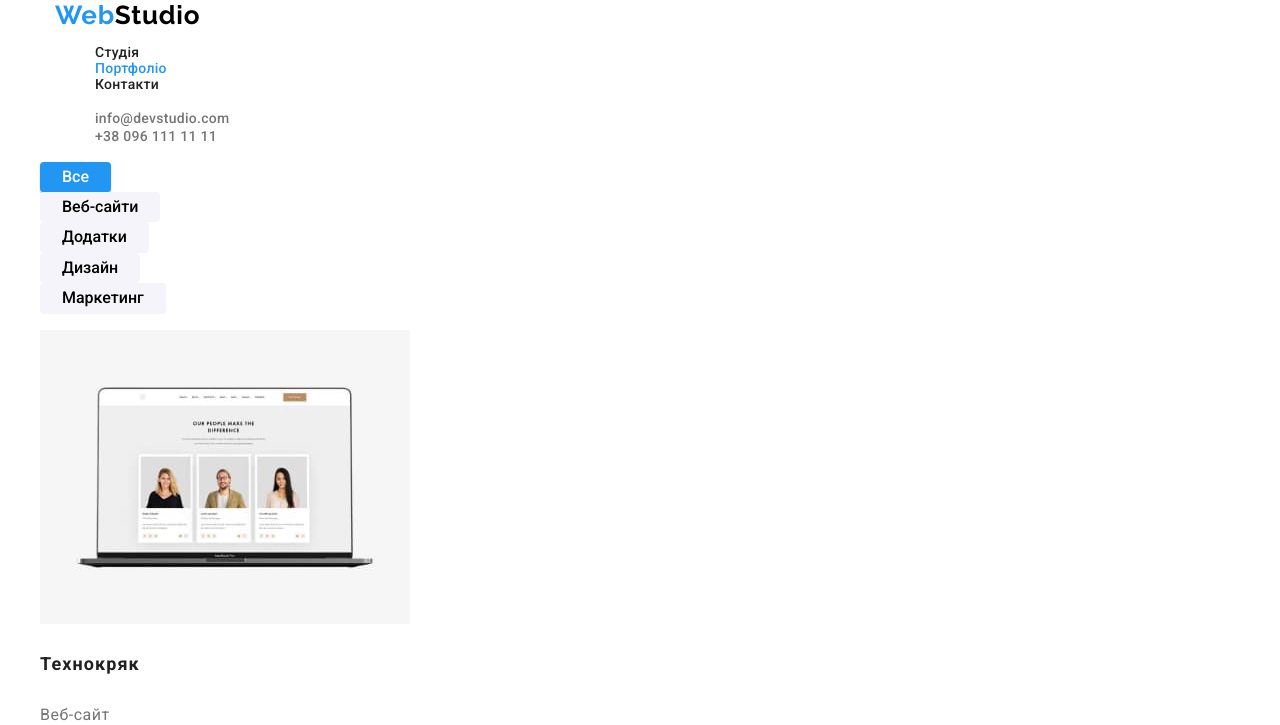
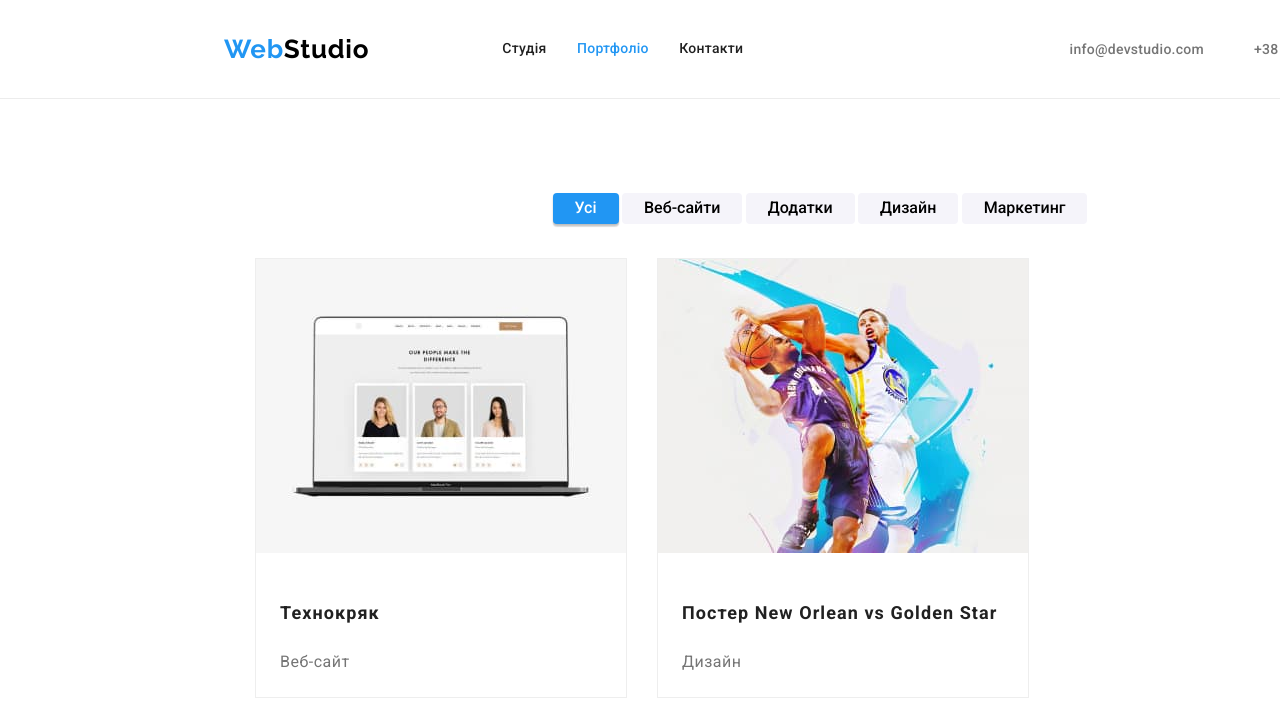
Before and after one commit to sobaken78/goit-markup-hw-03, a plain HTML site: page portfolio.html in a window 1280 px wide. Shown: the top 725 px of the page. Drawn offline with nearby package versions, Linux system fonts and the light colour scheme.

Commit message:
portfolio complete

```diff
--- a/css/styles.css
+++ b/css/styles.css
@@ -14,7 +14,8 @@ body {
   font-family: "Roboto", sans-serif;
   color: var(--text-color);
 }
-section {
+section,
+footer {
   width: 1600px;
   margin: 0 auto;
 }
@@ -80,10 +81,11 @@ section {
 /* Header Styles */
 
 .header {
+  border-bottom: 1px solid #ececec;
 }
 
 .header--container {
-  padding: 24px 0 24px;
+  padding: 24px;
   display: flex;
   align-items: center;
 }
@@ -305,8 +307,12 @@ section {
 
 /* Portfolio Styles */
 
-.portfolio-item {
-  color: var(--text-color);
+.portfolio-button-list {
+  display: flex;
+  align-items: center;
+  justify-content: space-between;
+  width: 575px;
+  margin: 94px auto 34px auto;
 }
 
 .portfolio-button {
@@ -328,10 +334,33 @@ section {
     0px 2px 2px rgba(0, 0, 0, 0.12);
 }
 
+.portfolio {
+  display: flex;
+  flex-wrap: wrap;
+  margin-left: -30px;
+  margin-top: -30px;
+  margin-bottom: 94px;
+}
+
+.portfolio-card {
+  border: 1px solid #eeeeee;
+  flex-basis: calc(100% / 3 - 30px);
+  margin-left: 30px;
+  margin-top: 30px;
+}
+
+.portfolio-item {
+  color: var(--text-color);
+}
+
 .hover-accent:hover,
 .hover-accent:focus,
 .current {
   color: var(--accent-color);
+}
+
+.portfolio-img {
+  margin-bottom: 20px;
 }
 
 .project--title {
@@ -339,6 +368,8 @@ section {
   font-size: 18px;
   line-height: 2;
   letter-spacing: 0.06em;
+  margin-bottom: 4px;
+  margin-left: 24px;
 }
 
 .project--description {
@@ -347,4 +378,6 @@ section {
   line-height: 1.88;
   letter-spacing: 0.03em;
   color: var(--second-text-color);
+  margin-bottom: 20px;
+  margin-left: 24px;
 }
--- a/portfolio.html
+++ b/portfolio.html
@@ -15,20 +15,23 @@
       rel="stylesheet"
       href="https://cdnjs.cloudflare.com/ajax/libs/modern-normalize/1.1.0/modern-normalize.min.css"
     />
-
+    <link rel="stylesheet" href="./css/reset.css" />
     <link rel="stylesheet" href="./css/styles.css" />
   </head>
   <body>
-    <header class="header">
-      <div class="container">
+    <header>
+      <section class="header">
+        <div class="container header--container">
           <nav class="navigation">
-          <a class="link logo" lang="en" href="./index.html"
+            <a class="link logo logo--header" lang="en" href="./index.html"
               ><span class="logo-blue">Web</span
               ><span class="logo-black">Studio</span></a
             >
-          <ul class="list menu-link">
+            <ul class="list menu-link header--navigation">
               <li class="menu-item">
-              <a class="link menu-link hover-accent" href="./index.html"
+                <a
+                  class="link menu-link hover-accent hover-accent"
+                  href="./index.html"
                   >Студія</a
                 >
               </li>
@@ -44,7 +47,7 @@
               </li>
             </ul>
           </nav>
-        <ul class="list">
+          <ul class="list header--contacts">
             <li>
               <a
                 class="link menu-link e-mail hover-accent"
@@ -53,22 +56,26 @@
               >
             </li>
             <li>
-            <a class="link tel menu-link hover-accent" href="tel:+380961111111"
+              <a
+                class="link tel menu-link hover-accent"
+                href="tel:+380961111111"
                 >+38 096 111 11 11</a
               >
             </li>
           </ul>
         </div>
+      </section>
     </header>
     <main>
       <section>
-        <ul class="list">
+        <div class="container">
+          <ul class="list portfolio-button-list">
             <li>
               <button
                 class="portfolio-button portfolio-button_current"
                 type="button"
               >
-              Все
+                Усі
               </button>
             </li>
             <li>
@@ -84,10 +91,11 @@
               <button class="portfolio-button" type="button">Маркетинг</button>
             </li>
           </ul>
-        <ul class="list">
-          <li>
+          <ul class="list portfolio">
+            <li class="portfolio-card">
               <a class="link portfolio-item" href="">
                 <img
+                  class="portfolio-img"
                   src="./images/img8.jpg"
                   alt="ноутбук"
                   width="370"
@@ -97,9 +105,10 @@
                 <p class="project--description">Веб-сайт</p>
               </a>
             </li>
-          <li>
+            <li class="portfolio-card">
               <a class="link portfolio-item" href="">
                 <img
+                  class="portfolio-img"
                   src="./images/img9.jpg"
                   alt="постер"
                   width="370"
@@ -111,9 +120,10 @@
                 <p class="project--description">Дизайн</p>
               </a>
             </li>
-          <li>
+            <li class="portfolio-card">
               <a class="link portfolio-item" href="">
                 <img
+                  class="portfolio-img"
                   src="./images/img10.jpg"
                   alt="логотип ресторану"
                   width="370"
@@ -125,9 +135,10 @@
                 <p class="project--description">Додаток</p>
               </a>
             </li>
-          <li>
+            <li class="portfolio-card">
               <a class="link portfolio-item" href="">
                 <img
+                  class="portfolio-img"
                   src="./images/img11.jpg"
                   alt="навушники"
                   width="370"
@@ -139,9 +150,10 @@
                 <p class="project--description">Маркетинг</p>
               </a>
             </li>
-          <li>
+            <li class="portfolio-card">
               <a class="link portfolio-item" href="">
                 <img
+                  class="portfolio-img"
                   src="./images/img12.jpg"
                   alt="коробки"
                   width="370"
@@ -153,9 +165,10 @@
                 <p class="project--description">Додаток</p>
               </a>
             </li>
-          <li>
+            <li class="portfolio-card">
               <a class="link portfolio-item" href="">
                 <img
+                  class="portfolio-img"
                   src="./images/img13.jpg"
                   alt="монітор"
                   width="370"
@@ -165,9 +178,10 @@
                 <p class="project--description">Веб-сайт</p>
               </a>
             </li>
-          <li>
+            <li class="portfolio-card">
               <a class="link portfolio-item" href="">
                 <img
+                  class="portfolio-img"
                   src="./images/img14.jpg"
                   alt="книга"
                   width="370"
@@ -179,21 +193,25 @@
                 <p class="project--description">Дизайн</p>
               </a>
             </li>
-          <li>
+            <li class="portfolio-card">
               <a class="link portfolio-item" href="">
                 <img
+                  class="portfolio-img"
                   src="./images/img15.jpg"
                   alt="бірка"
                   width="370"
                   height="294"
                 />
-              <h3 class="project--title">Проект <span lang="en">LAB</span></h3>
+                <h3 class="project--title">
+                  Проект <span lang="en">LAB</span>
+                </h3>
                 <p class="project--description">Маркетинг</p>
               </a>
             </li>
-          <li>
+            <li class="portfolio-card">
               <a class="link portfolio-item" href="">
                 <img
+                  class="portfolio-img"
                   src="./images/img16.jpg"
                   alt="ноутбук"
                   width="370"
@@ -204,15 +222,17 @@
               </a>
             </li>
           </ul>
+        </div>
       </section>
     </main>
 
     <footer class="footer">
-      <a class="link logo" lang="en" href="./index.html"
+      <div class="container">
+        <a class="link logo footer-logo" lang="en" href="./index.html"
           ><span class="logo-blue">Web</span
           ><span class="logo-white">Studio</span></a
         >
-      <address class="address">
+        <address class="address footer-container">
           <ul class="list">
             <li>
               <a
@@ -237,6 +257,7 @@
             </li>
           </ul>
         </address>
+      </div>
     </footer>
   </body>
 </html>
```
Lines whose indentation alone changed are shown as unchanged.
